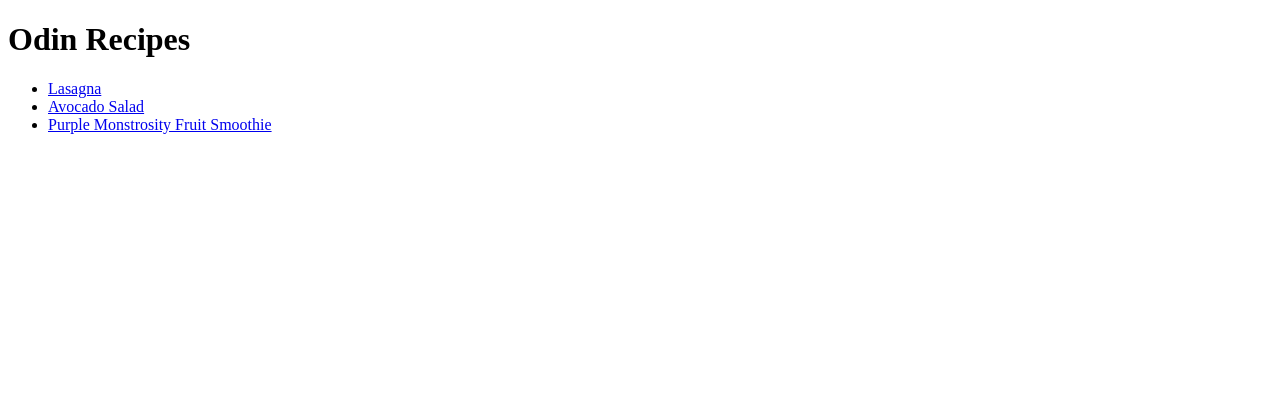
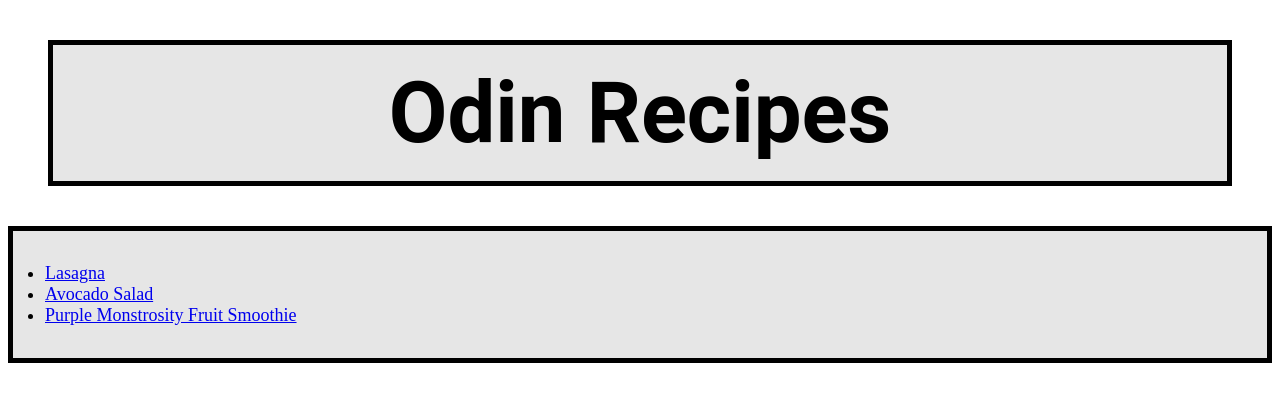
Before and after one commit to popInNotOut/odin-recipes, a plain HTML site: page index.html in a window 1280 px wide. Drawn offline with Linux system fonts and the light colour scheme.

Commit message:
Edited css styling for homepage

```diff
--- /dev/null
+++ b/homepage.css
@@ -0,0 +1,16 @@
+.title{
+    font-family: "Montserrat", "Roboto", "Arial", sans-serif;
+    font-size: 85px;
+    text-align: center;
+    margin: 40px;
+    background: #e6e6e6;
+    padding: 18px;
+    border: 5px solid black;
+}
+
+.recipe-list{
+    font-size: 18px;
+    background: #e6e6e6;
+    padding: 32px;
+    border: 5px solid black;
+}
--- a/index.html
+++ b/index.html
@@ -3,11 +3,12 @@
     <head>
         <meta charset="UTF-8">
         <title>Recipes Homepage</title>
+        <link rel="stylesheet" href="homepage.css">
     </head>
 
     <body>
-        <h1>Odin Recipes</h1>
-         <ul>
+        <h1 class="title">Odin Recipes</h1>
+        <ul class="recipe-list">
             <li><a href="recipes/lasagna.html">Lasagna</a></li>
             <li><a href="recipes/avocado-salad.html">Avocado Salad</a></li>
             <li><a href="recipes/purple-monstrosity-fruit-smoothie.html">Purple Monstrosity Fruit Smoothie</a></li>
```
Also changed, not shown: images/generic-checklist.jpg (added), 1 other file.
